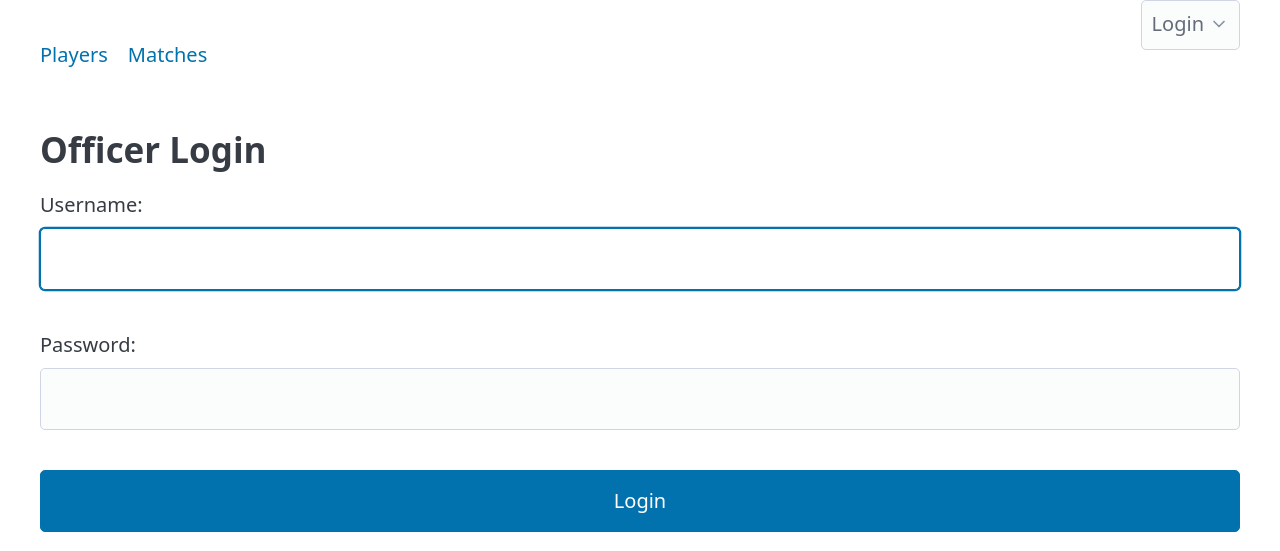
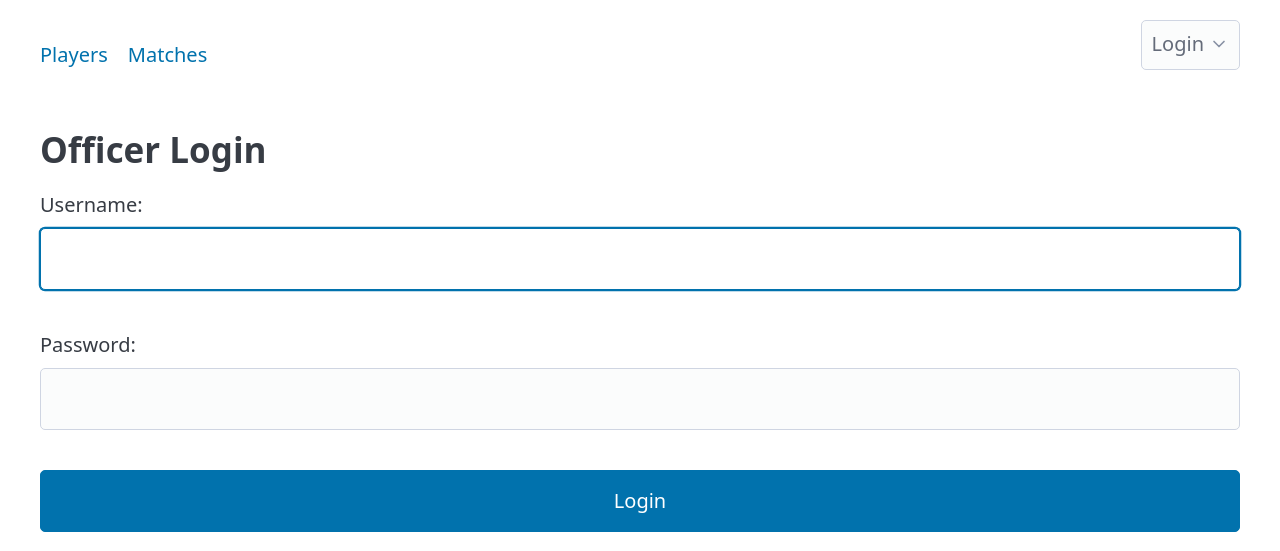
Before and after one commit to Nicolas-Abadia/ucdtt-rating-app, a Django app: page /accounts/login/?next=/matches/1/delete_match/ in a window 1280 px wide. Shown: the top 551 px of the page. Run offline with Django 5.2, Linux system fonts and the light colour scheme; some libraries are stand-ins or nearby versions.

Commit message:
Fix login button allignment

```diff
--- a/players/templates/players/base_html.html
+++ b/players/templates/players/base_html.html
@@ -15,7 +15,7 @@
           <li><a href="{% url 'players:index' %}">Players</a></li>
           <li><a href="{% url 'players:matches' %}">Matches</a></li>
         </ul>
-        <details class="dropdown">
+        <details class="dropdown" style="margin: 0 !important;">
           {% if user.is_authenticated %}
             <summary>Logged in as {{ user.username }}</summary>
             <ul>
```
